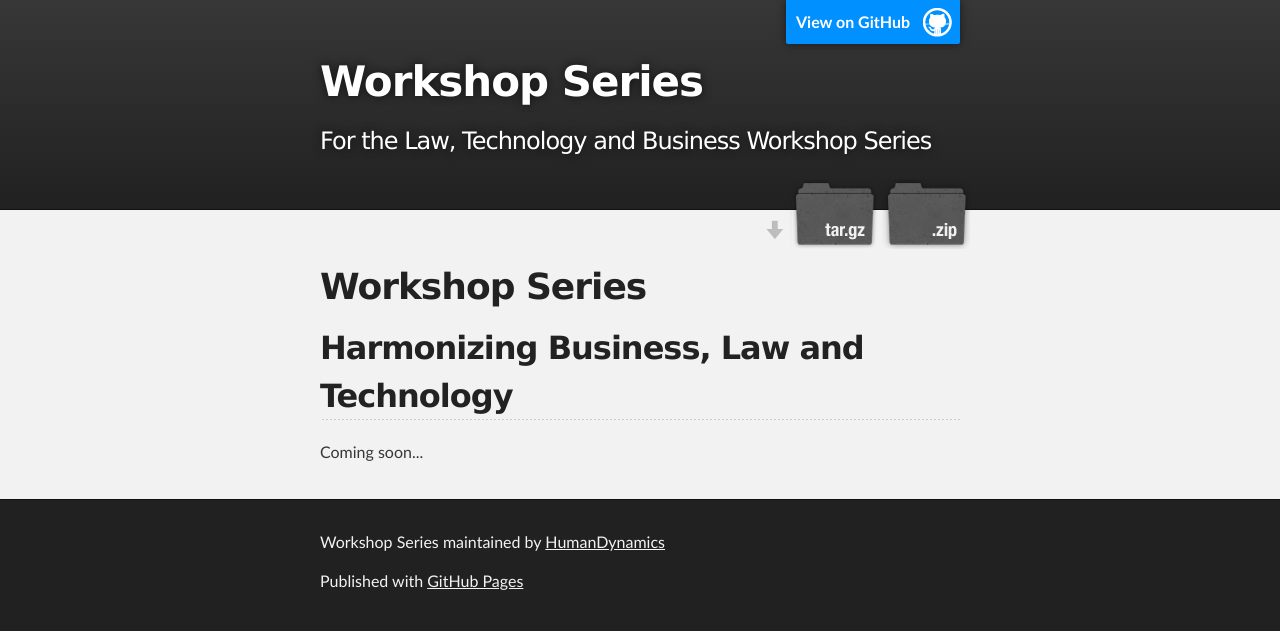
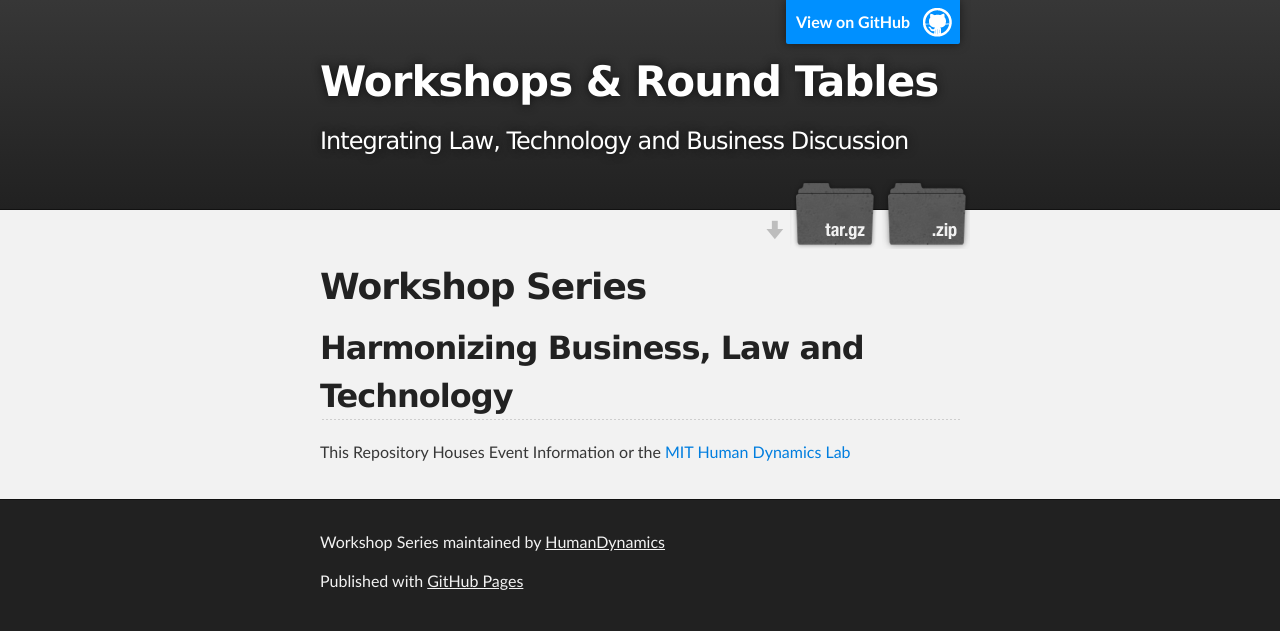
Before and after one commit to HumanDynamics/Workshops, a plain HTML site: page index.html in a window 1280 px wide. Drawn offline with Linux system fonts and the light colour scheme.

Commit message:
Update index.html

```diff
--- a/index.html
+++ b/index.html
@@ -8,7 +8,7 @@
 
     <link rel="stylesheet" type="text/css" media="screen" href="stylesheets/stylesheet.css">
 
-    <title>Workshop Series</title>
+    <title>Workshops & Round Tables</title>
   </head>
 
   <body>
@@ -18,8 +18,8 @@
         <header class="inner">
           <a id="forkme_banner" href="https://github.com/HumanDynamics/Workshops">View on GitHub</a>
 
-          <h1 id="project_title">Workshop Series</h1>
-          <h2 id="project_tagline">For the Law, Technology and Business Workshop Series</h2>
+          <h1 id="project_title">Workshops & Round Tables</h1>
+          <h2 id="project_tagline">Integrating Law, Technology and Business Discussion</h2>
 
             <section id="downloads">
               <a class="zip_download_link" href="https://github.com/HumanDynamics/Workshops/zipball/master">Download this project as a .zip file</a>
@@ -37,7 +37,7 @@
 <h2>
 <a id="harmonizing-business-law-and-technology" class="anchor" href="#harmonizing-business-law-and-technology" aria-hidden="true"><span class="octicon octicon-link"></span></a>Harmonizing Business, Law and Technology</h2>
 
-<p>Coming soon...</p>
+<p>This Repository Houses Event Information or the <a href="http://hd.media.mit.edu">MIT Human Dynamics Lab</a></p>
       </section>
     </div>
 
```
